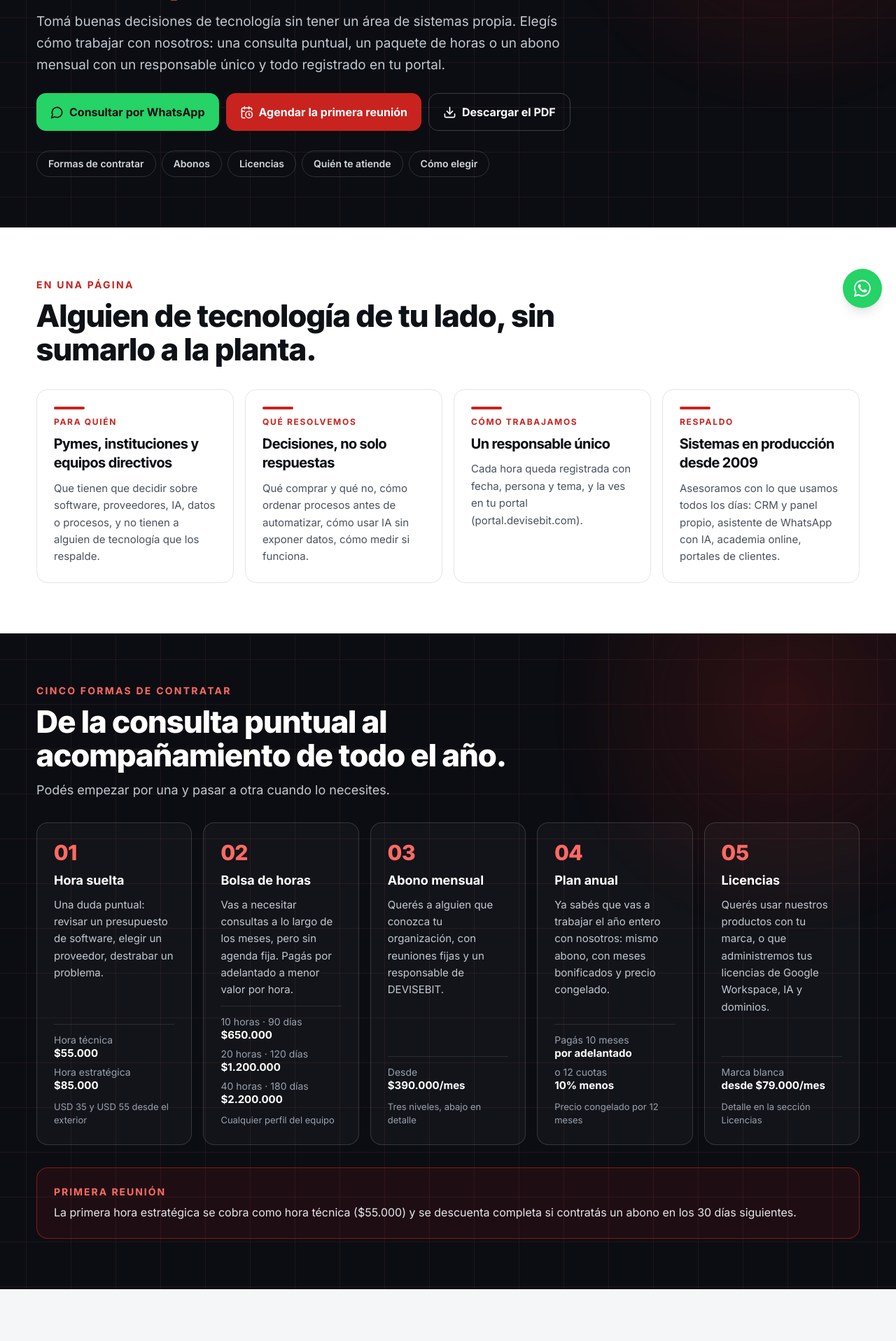
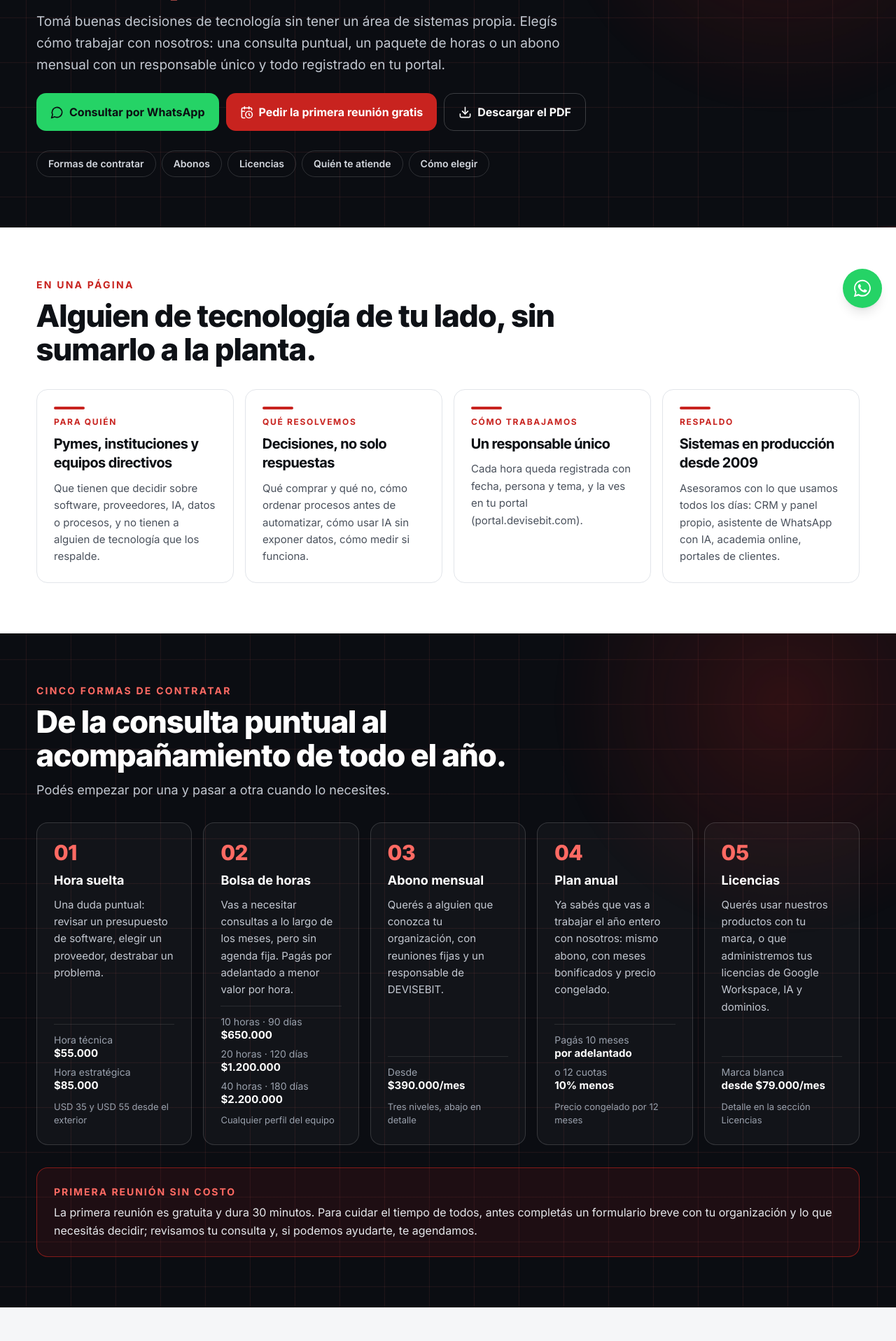
Before and after one commit to jammiranda/julio-miranda-web, a Next.js app: page /asesoria in a window 1280 px wide. Shown: the part 340-2256 px from the top of the page at 70% size. Built offline with nearby package versions, Linux system fonts and the light colour scheme; a web font is replaced by a local one.

Commit message:
Asesoría: primera reunión gratuita con filtro previo y 'Quién te atiende' sin nombres
Co-Authored-By: Claude Sonnet 5.5 <noreply@anthropic.com>
Claude-Session: https://claude.ai/code/session_01JmMyMvH4BJVVWfNSjb5RVC

```diff
--- a/app/asesoria/page.tsx
+++ b/app/asesoria/page.tsx
@@ -19,7 +19,6 @@ export const metadata: Metadata = {
 }
 
 const WA = "https://wa.me/5491173466490?text=Hola%20DEVISEBIT%2C%20quiero%20info%20sobre%20la%20asesor%C3%ADa%20en%20tecnolog%C3%ADa%20e%20IA"
-const AGENDAR = "https://sistema.devisebit.com/agendar"
 const LISTA = "https://sistema.devisebit.com/lista-precios"
 const FORM = `/contacto?tema=${encodeURIComponent("Asesoría en tecnología e IA (horas o abono)")}#formulario`
 
@@ -52,8 +51,8 @@ const LICENCIAS = [
 ]
 
 const DIRECCION = [
-  { area: "Dirección", nombre: "Julio Miranda", d: "Estrategia de tecnología e IA, arquitectura, proveedores y presupuestos grandes." },
-  { area: "Transformación digital", nombre: "Matías González D'Alessandro", d: "Diagnóstico de madurez digital, hoja de ruta, gestión del cambio y Programa Kit 4.0." },
+  { area: "Dirección", titulo: "Estrategia de tecnología e IA", d: "Arquitectura, proveedores y presupuestos grandes. Lo atiende la dirección de DEVISEBIT." },
+  { area: "Transformación digital", titulo: "Diagnóstico y hoja de ruta", d: "Diagnóstico de madurez digital, hoja de ruta, gestión del cambio y Programa Kit 4.0. Lo atiende el equipo de transformación digital." },
 ]
 const AREAS = [
   { t: "Coordinación", d: "Agenda, seguimiento e informes de tu abono." },
@@ -83,7 +82,7 @@ const PREGUNTAS = [
 ]
 
 const EMPEZAR = [
-  { n: "01", t: "Primera reunión", d: "Agendala por WhatsApp o desde el formulario de contacto." },
+  { n: "01", t: "Primera reunión gratuita", d: "Completá el formulario o escribinos por WhatsApp. Revisamos tu consulta y, si podemos ayudarte, agendamos 30 minutos sin costo." },
   { n: "02", t: "Propuesta por escrito", d: "Formato, horas, responsable y valor." },
   { n: "03", t: "Alta en tu portal", d: "Desde ahí ves las horas, los informes y los pagos." },
 ]
@@ -104,7 +103,7 @@ export default function AsesoriaPage() {
         >
           <div className="flex flex-wrap gap-2.5 mt-2">
             <a href={WA} target="_blank" rel="noopener noreferrer" className="inline-flex items-center gap-2 rounded-xl bg-[#25D366] hover:bg-[#1EB956] px-5 py-3.5 font-bold text-[#0B0D12] transition-colors"><MessageCircle size={19} aria-hidden="true" /> Consultar por WhatsApp</a>
-            <a href={AGENDAR} target="_blank" rel="noopener noreferrer" className="inline-flex items-center gap-2 rounded-xl bg-[#C8231F] hover:bg-[#9E1A17] px-5 py-3.5 font-bold text-white transition-colors"><CalendarClock size={19} aria-hidden="true" /> Agendar la primera reunión</a>
+            <Link href={FORM} className="inline-flex items-center gap-2 rounded-xl bg-[#C8231F] hover:bg-[#9E1A17] px-5 py-3.5 font-bold text-white transition-colors"><CalendarClock size={19} aria-hidden="true" /> Pedir la primera reunión gratis</Link>
             <a href={ASESORIA.pdf} download className={btnSec}><Download size={19} aria-hidden="true" /> Descargar el PDF</a>
           </div>
           <nav aria-label="En esta página" className="flex flex-wrap gap-2 mt-3">
@@ -158,8 +157,8 @@ export default function AsesoriaPage() {
               ))}
             </ol>
             <div className="rounded-2xl border border-[#C8231F]/60 bg-[#C8231F]/10 p-5 md:p-6 flex flex-col gap-1.5">
-              <strong className="text-sm uppercase tracking-[0.14em] text-[#FF6A63]">Primera reunión</strong>
-              <p className="m-0 text-[16px] leading-relaxed text-[#E6E8EC]">La primera hora estratégica se cobra como hora técnica ($55.000) y se descuenta completa si contratás un abono en los 30 días siguientes.</p>
+              <strong className="text-sm uppercase tracking-[0.14em] text-[#FF6A63]">Primera reunión sin costo</strong>
+              <p className="m-0 text-[16px] leading-relaxed text-[#E6E8EC]">La primera reunión es gratuita y dura 30 minutos. Para cuidar el tiempo de todos, antes completás un formulario breve con tu organización y lo que necesitás decidir; revisamos tu consulta y, si podemos ayudarte, te agendamos.</p>
             </div>
           </div>
         </section>
@@ -237,7 +236,7 @@ export default function AsesoriaPage() {
               {DIRECCION.map((p) => (
                 <article key={p.area} className="rounded-2xl border border-[#262C37] bg-[#161A22] p-6 md:p-7 flex flex-col gap-2">
                   <p className="m-0 text-xs font-bold uppercase tracking-[0.14em] text-[#FF6A63]">{p.area}</p>
-                  <h3 className="m-0 font-tight text-[24px] font-bold">{p.nombre}</h3>
+                  <h3 className="m-0 font-tight text-[24px] font-bold">{p.titulo}</h3>
                   <p className="m-0 text-[15px] leading-relaxed text-[#C3C8D1]">{p.d}</p>
                 </article>
               ))}
@@ -315,14 +314,13 @@ export default function AsesoriaPage() {
         <section className="db-tech bg-[#0B0D12] text-white border-t border-white/10">
           <div className="max-w-[1240px] mx-auto px-4 md:px-8 py-16 flex flex-wrap gap-6 items-center justify-between">
             <div className="flex-[1_1_520px] min-w-0 flex flex-col gap-3">
-              <h2 className="m-0 font-tight text-[28px] md:text-[34px] font-extrabold">¿Arrancamos con una primera reunión?</h2>
-              <p className="m-0 text-[17px] leading-relaxed text-[#C3C8D1]">Contanos qué tenés que decidir y te proponemos el formato, las horas y el responsable, por escrito.</p>
+              <h2 className="m-0 font-tight text-[28px] md:text-[34px] font-extrabold">¿Arrancamos con una primera reunión gratuita?</h2>
+              <p className="m-0 text-[17px] leading-relaxed text-[#C3C8D1]">Contanos qué tenés que decidir y, si podemos ayudarte, te proponemos el formato, las horas y el responsable, por escrito.</p>
               <Redes />
             </div>
             <div className="flex flex-wrap gap-2.5">
               <a href={WA} target="_blank" rel="noopener noreferrer" className="inline-flex items-center gap-2 rounded-xl bg-[#25D366] hover:bg-[#1EB956] px-6 py-4 font-bold text-[#0B0D12] transition-colors"><MessageCircle size={19} aria-hidden="true" /> WhatsApp</a>
-              <a href={AGENDAR} target="_blank" rel="noopener noreferrer" className="inline-flex items-center gap-2 rounded-xl bg-[#C8231F] hover:bg-[#9E1A17] px-6 py-4 font-bold text-white transition-colors"><CalendarClock size={19} aria-hidden="true" /> Agendar reunión</a>
-              <Link href={FORM} className="inline-flex items-center gap-2 rounded-xl border border-white/20 hover:border-[#FF6A63] px-6 py-4 font-bold text-white transition-colors"><FileText size={19} aria-hidden="true" /> Dejar mis datos</Link>
+              <Link href={FORM} className="inline-flex items-center gap-2 rounded-xl bg-[#C8231F] hover:bg-[#9E1A17] px-6 py-4 font-bold text-white transition-colors"><CalendarClock size={19} aria-hidden="true" /> Pedir la primera reunión gratis</Link>
             </div>
           </div>
         </section>
```
